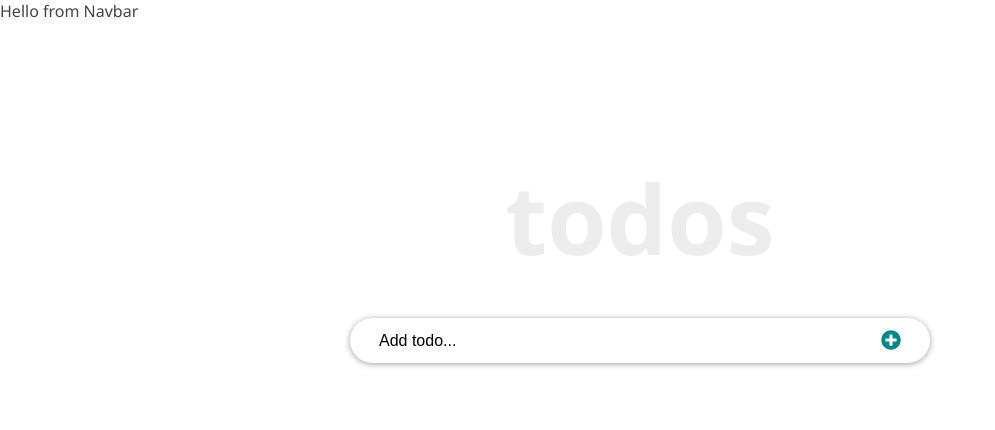
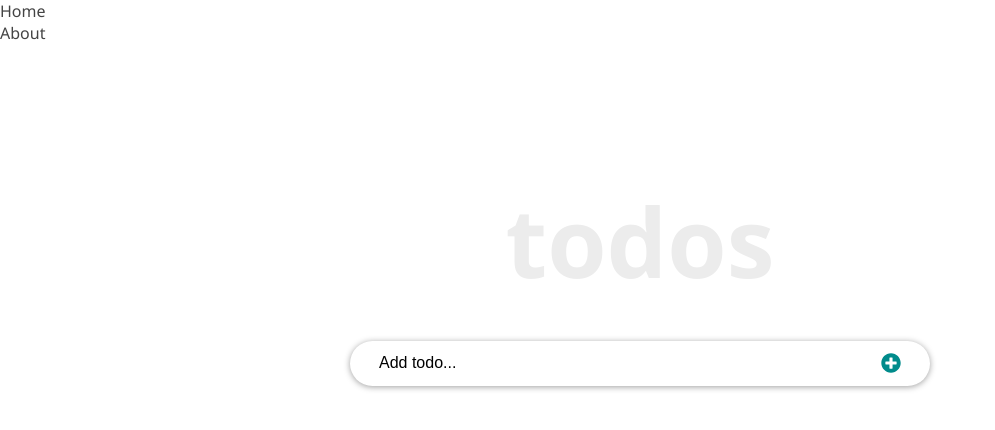
Before and after one commit to dgcuenca/react-todo-app, a React (Create React App) app: page / in a window 1280 px wide. Shown: the top 430 px of the page, without its empty margins (0-995 px from the left). Built offline with nearby package versions, Linux system fonts and the light colour scheme.

Commit message:
Implement navbar

```diff
--- a/src/functionBased/components/navbar.js
+++ b/src/functionBased/components/navbar.js
@@ -1,6 +1,28 @@
 import React from "react"
 
 const Navbar = () => {
-  return <div>Hello from Navbar</div>
+
+  const links = [
+    {
+      id: 1,
+      path: "/",
+      text: "Home",
+    },
+    {
+      id: 2,
+      path: "/about",
+      text: "About",
+    },
+  ]
+
+  return (
+    <nav className="navBar">
+      <ul>
+        {links.map(link => {
+          return <li key={link.id}>{link.text}</li>
+        })}
+      </ul>
+    </nav>
+  )
 }
 export default Navbar
```
